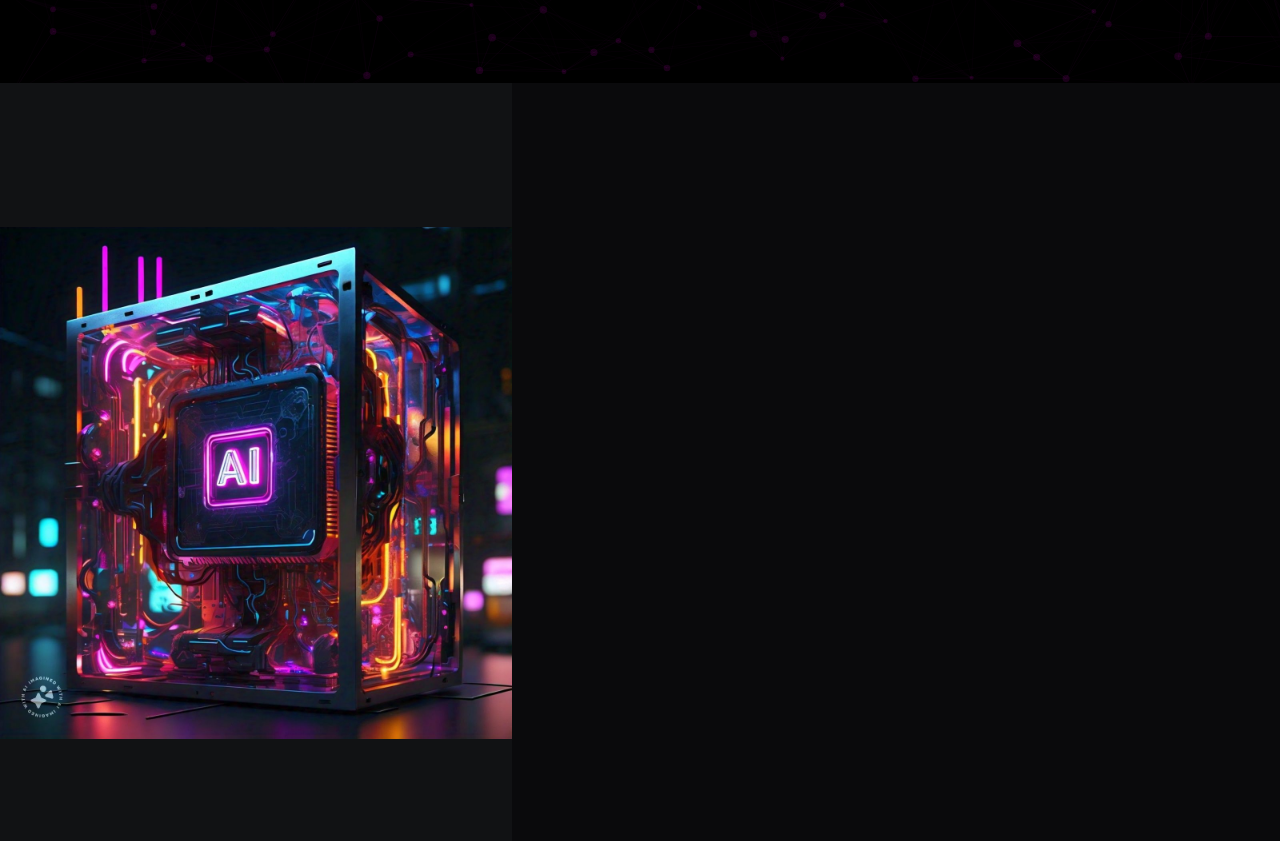
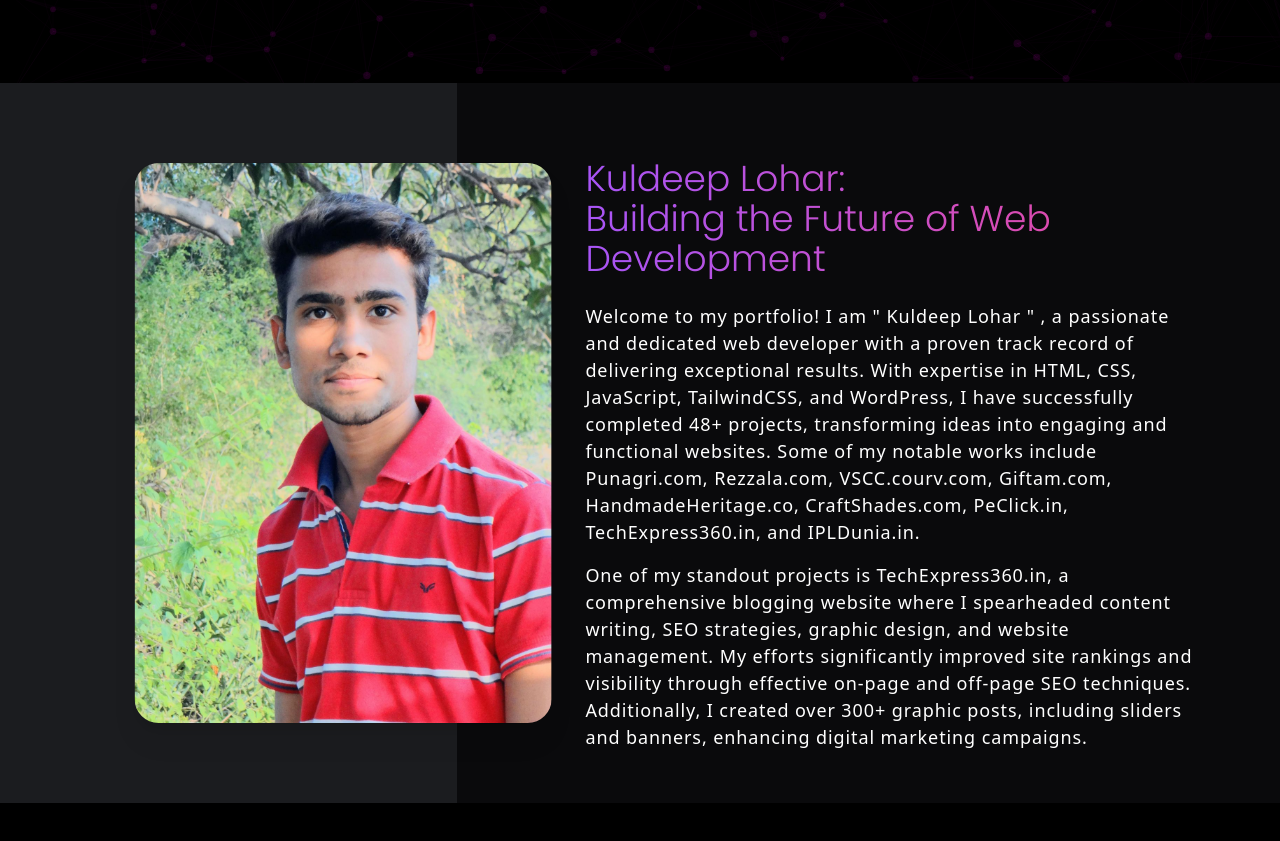
Before and after one commit to loharkuldeep2002/kuldeep-lohar-portfolio, a website built with Vite: page kuldeep website/index.html in a window 1280 px wide. Shown: the part 717-1558 px from the top of the page. After the commit the page ends 1520 px from the top, so only its background shows below. Built offline with nearby package versions, Linux system fonts and the light colour scheme.

Commit message:
2 container complete

```diff
--- a/kuldeep website/index.html
+++ b/kuldeep website/index.html
@@ -13,14 +13,14 @@
         <script
             src="https://cdnjs.cloudflare.com/ajax/libs/gsap/3.11.0/gsap.min.js"></script>
     </head>
-    <body>
-        <header class>
+    <body class="bg-black">
+        <header class="h-800px">
             <div id="large-header" class="large-header">
                 <div class="overlay"></div>
                 <canvas id="demo-canvas"></canvas>
                 <div class="main-title w-[max-content]">
                     <h1 class><span
-                            class=" m-0 text-[6.75rem] font-extrabold text-[#5f9feb] text-transparent bg-clip-text bg-gradient-to-r from-purple-500 to-pink-500 font-bold z-30 cursor-pointer">KULDEEP
+                            class=" m-0 text-[6.75rem] font-extrabold text-[#5f9feb] text-transparent bg-clip-text bg-gradient-to-r from-purple-500 to-pink-500 z-30 cursor-pointer">KULDEEP
                             MALVIYA</span></h1>
                     <p
                         class="m-0 text-4xl  font-poppins text-center text-[#5f9feb] text-transparent bg-clip-text bg-gradient-to-r from-purple-500 to-pink-500  ">ProtFolio<span
@@ -43,13 +43,40 @@
             </div>
         </header>
 
-        <div class="maincontainer bg-[#0a0a0c]">
-            <div class="min-h-screen bg-[#111214] w-[40%] flex justify-center items-center relative">
-              <img src="image/bg4.jpg" alt="" class="absolute top-1/2 left-1/2 -translate-x-1/2 -translate-y-1/2 w-full">
+        <div class="maincontainer bg-[#0a0a0c] flex wrapper">
+            <div
+                class=" h-[720px] bg-[#1b1c1f] w-[40%] flex justify-center m-auto items-center relative">
+                <img src="image/DSC09233.jpg" alt
+                    class="absolute top-[50%] right-[25%] translate-x-1/2 -translate-y-1/2 h-[35rem] rounded-3xl drop-shadow-xl shadow-[#b3e39e61]  ">
             </div>
-            <div class="container2 w-[60%]">
+            <div
+                class="container2 w-[70%] pl-32 pr-[5rem] text-white left-[35%] justify-center m-auto top-[50%] ">
+                <h1
+                    class="font-poppins font-300 text-4xl my-6 text-[#5f9feb] text-transparent bg-clip-text bg-gradient-to-r from-purple-500 to-pink-500">Kuldeep
+                    Lohar:<br> Building the Future of Web Development</h1>
+                <p class=" font-100 text-[18px] -tracking-tighter my-4">Welcome
+                    to my portfolio! I am <b> " Kuldeep Lohar " </b>, a passionate and
+                    dedicated web developer with a proven track record of
+                    delivering exceptional results. With expertise in HTML, CSS,
+                    JavaScript, TailwindCSS, and WordPress, I have successfully
+                    completed 48+ projects, transforming ideas into engaging and
+                    functional websites. Some of my notable works include
+                    Punagri.com, Rezzala.com, VSCC.courv.com, Giftam.com,
+                    HandmadeHeritage.co, CraftShades.com, PeClick.in,
+                    TechExpress360.in, and IPLDunia.in.
+                    <br>
+                    <p class=" font-100 text-[18px] -tracking-tighter">
+                        One of my standout projects is TechExpress360.in, a
+                        comprehensive blogging website where I spearheaded content
+                        writing, SEO strategies, graphic design, and website
+                        management. My efforts significantly improved site rankings
+                        and visibility through effective on-page and off-page SEO
+                        techniques. Additionally, I created over 300+ graphic posts,
+                        including sliders and banners, enhancing digital marketing
+                        campaigns.
+                    </p>
             </div>
-          </div>
+        </div>
 
         <script src="script.js"></script>
     </body>
--- a/kuldeep website/style.css
+++ b/kuldeep website/style.css
@@ -2,6 +2,13 @@
 @tailwind components;
 @tailwind utilities;
 
+
+.wrapper {
+    /* background: #000; */
+    max-width: 1400px;
+    margin: 0 auto;
+    padding: 0 0px;
+  }
 
 /* Header */
 .large-header {
```
Also changed, not shown: kuldeep website/image/DSC09233.jpg (added), kuldeep website/image/bg4.jpg (deleted).
